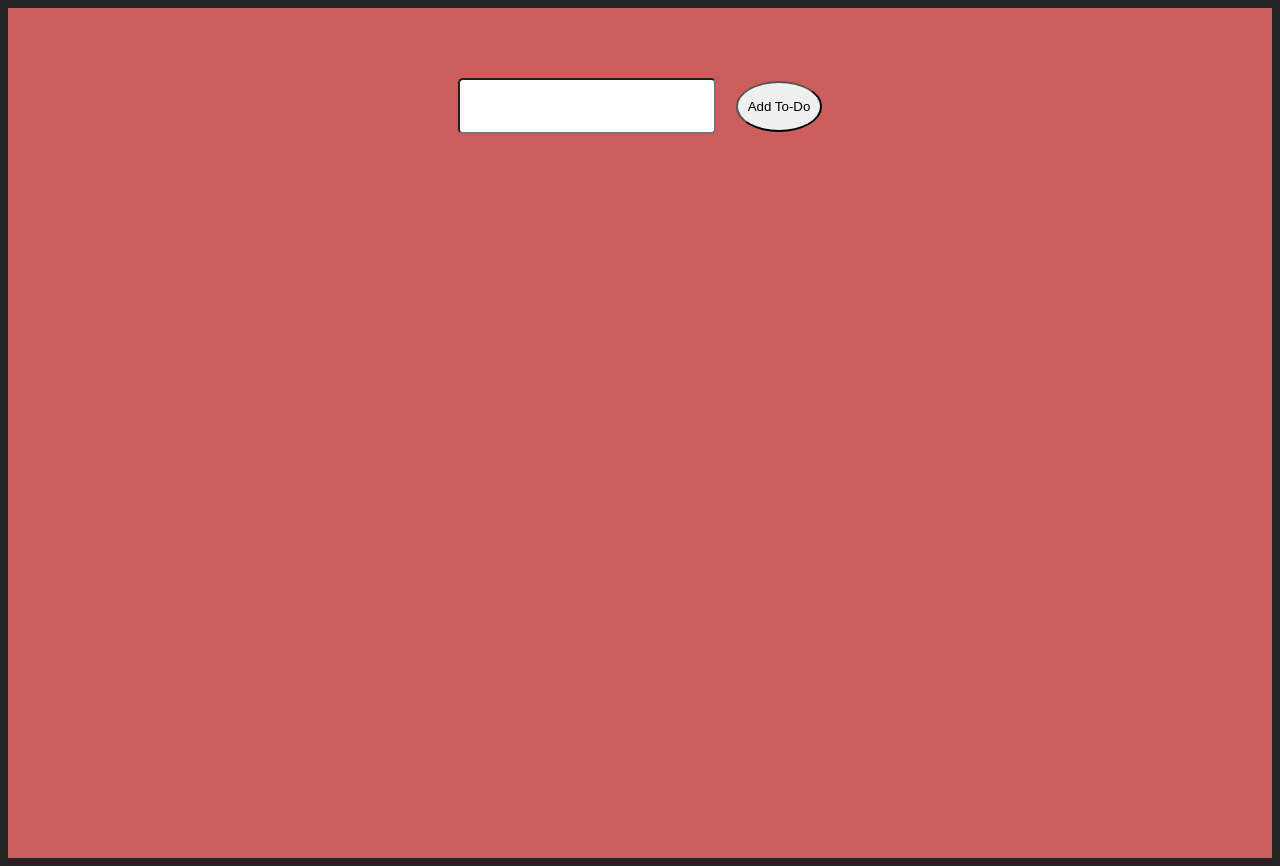
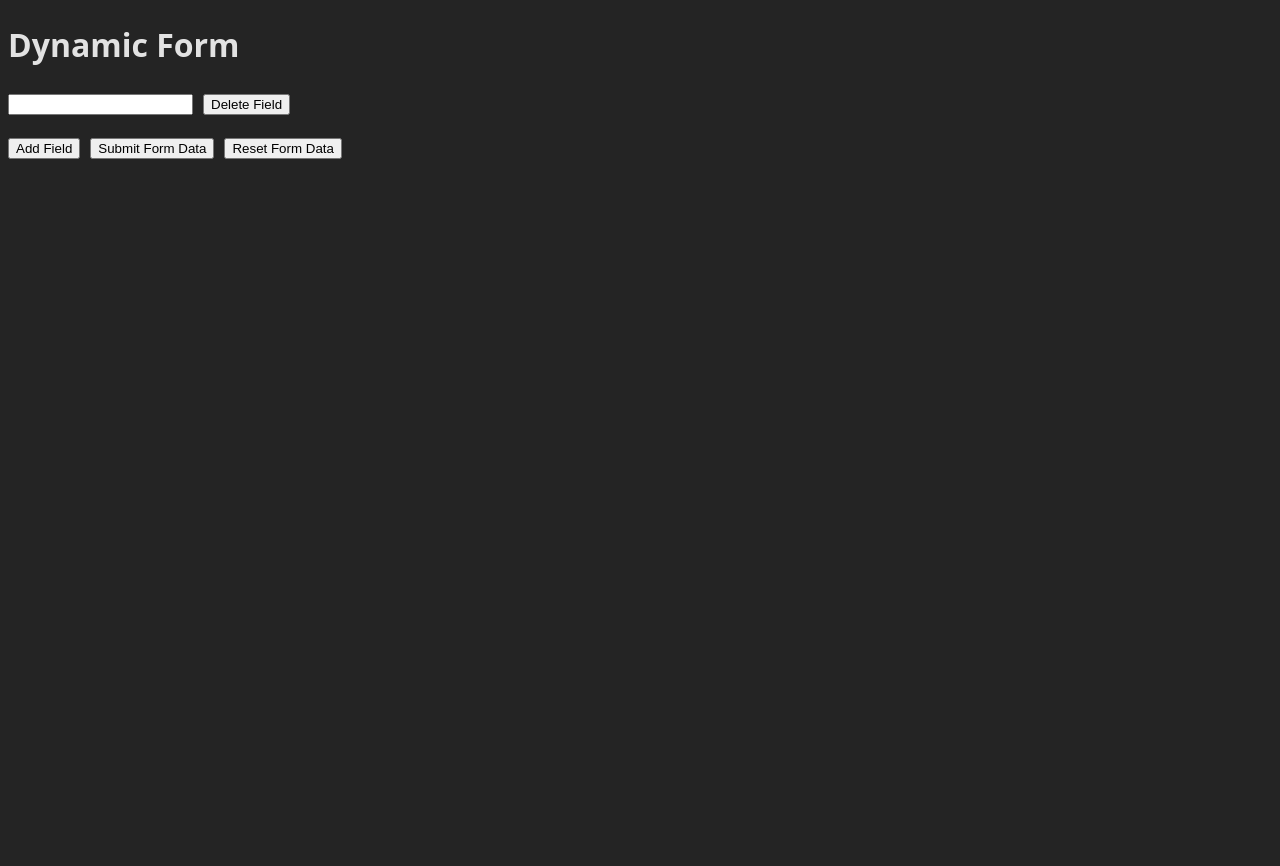
Before and after one commit to yash1rj/Advanced-Frontend, a React (Vite) app in the folder Machine Coding/: page / in a window 1280 px wide. After the commit the page ends 800 px from the top, so only its background shows below. Built offline with nearby package versions, Linux system fonts and the light colour scheme.

Commit message:
Dynamic Form Fields

```diff
--- a/Machine Coding/src/App.tsx
+++ b/Machine Coding/src/App.tsx
@@ -1,7 +1,8 @@
 import "./App.css";
+import DynamicFormFields from "./components/DynamicFormFields/DynamicFormFields";
 // import FolderExplorer from "./components/FolderExplorer/FolderExplorer";
 // import { foldersData } from "./components/FolderExplorer/foldersData";
-import ToDoList from "./components/ToDoList/ToDoList";
+// import ToDoList from "./components/ToDoList/ToDoList";
 // import DebouncedSearch from "./components/DebouncedSearch/DebouncedSearch";
 // import PaginatedData from "./components/PaginatedData/PaginatedData";
 // import Rating from "./components/Rating/Rating";
@@ -13,7 +14,8 @@ function App() {
       <Rating /> */}
       {/* <PaginatedData /> */}
       {/* <FolderExplorer folderDirectory={foldersData} /> */}
-      <ToDoList />
+      {/* <ToDoList /> */}
+      <DynamicFormFields />
     </>
   );
 }
--- /dev/null
+++ b/Machine Coding/src/components/DynamicFormFields/DynamicFormFields.tsx
@@ -0,0 +1,136 @@
+import { useEffect, useState } from "react";
+
+const DynamicFormFields = () => {
+  const [formData, setFormData] = useState([{ value: "" }]);
+  const [showFinalData, setShowFinalData] = useState(false);
+  const [primaryFieldRemovalError, setPrimaryFieldRemovalError] =
+    useState(false);
+
+  useEffect(() => {
+    let timer: number;
+    if (primaryFieldRemovalError) {
+      timer = setTimeout(() => {
+        setPrimaryFieldRemovalError(false);
+      }, 3000);
+    }
+
+    return () => {
+      clearTimeout(timer);
+    };
+  }, [primaryFieldRemovalError]);
+
+  const handleFormSubmit = () => {
+    setShowFinalData(true);
+  };
+
+  const handleResetForm = () => {
+    setShowFinalData(false);
+    setFormData([{ value: "" }]);
+  };
+
+  const handleValueChange = (
+    e: React.ChangeEvent<HTMLInputElement>,
+    fieldIndex: number
+  ) => {
+    setFormData((prevFormData) => {
+      const formDataCopy = [...prevFormData];
+      formDataCopy[fieldIndex] = {
+        ...formDataCopy[fieldIndex],
+        value: e.target.value,
+      };
+      return formDataCopy;
+    });
+  };
+
+  const handleNewField = (e: React.MouseEvent<HTMLButtonElement>) => {
+    e.preventDefault();
+    setFormData((prevFormData) => {
+      return [
+        ...prevFormData,
+        {
+          value: "",
+        },
+      ];
+    });
+  };
+
+  const handleDeleteField = (fieldIndex: number) => {
+    if (fieldIndex === 0) setPrimaryFieldRemovalError(true);
+    if (fieldIndex !== 0)
+      setFormData((prevFormData) => [
+        ...prevFormData.slice(0, fieldIndex),
+        ...prevFormData.slice(fieldIndex + 1),
+      ]);
+  };
+
+  return (
+    <>
+      <h1>Dynamic Form</h1>
+      <div>
+        <header>
+          {formData?.map((field, idx) => (
+            <form key={idx}>
+              <input
+                value={field.value}
+                onChange={(e) => handleValueChange(e, idx)}
+                type="text"
+              />
+              <button
+                type="button"
+                onClick={() => handleDeleteField(idx)}
+                style={{ marginLeft: "10px" }}
+              >
+                Delete Field
+              </button>
+            </form>
+          ))}
+        </header>
+        <footer style={{ marginTop: "20px" }}>
+          {primaryFieldRemovalError && (
+            <p style={{ color: "red" }}>Cannot remove Primary field !!</p>
+          )}
+
+          <button
+            type="button"
+            onClick={(e) => handleNewField(e)}
+            style={{ marginRight: "10px" }}
+          >
+            Add Field
+          </button>
+          <button
+            style={{ marginRight: "10px" }}
+            onClick={handleFormSubmit}
+            type="button"
+          >
+            Submit Form Data
+          </button>
+          <button onClick={handleResetForm} type="button">
+            Reset Form Data
+          </button>
+          {showFinalData && (
+            <table border={1} cellPadding={5} style={{ marginTop: "20px" }}>
+              <thead>
+                <tr>
+                  <td>Field Number</td>
+                  <td>Value</td>
+                </tr>
+              </thead>
+              <tbody>
+                {formData
+                  ?.filter((field) => field.value !== "")
+                  ?.map((field, idx) => (
+                    <tr key={idx}>
+                      <td>{idx + 1}</td>
+                      <td>{field.value}</td>
+                    </tr>
+                  ))}
+              </tbody>
+            </table>
+          )}
+        </footer>
+      </div>
+    </>
+  );
+};
+
+export default DynamicFormFields;
```
